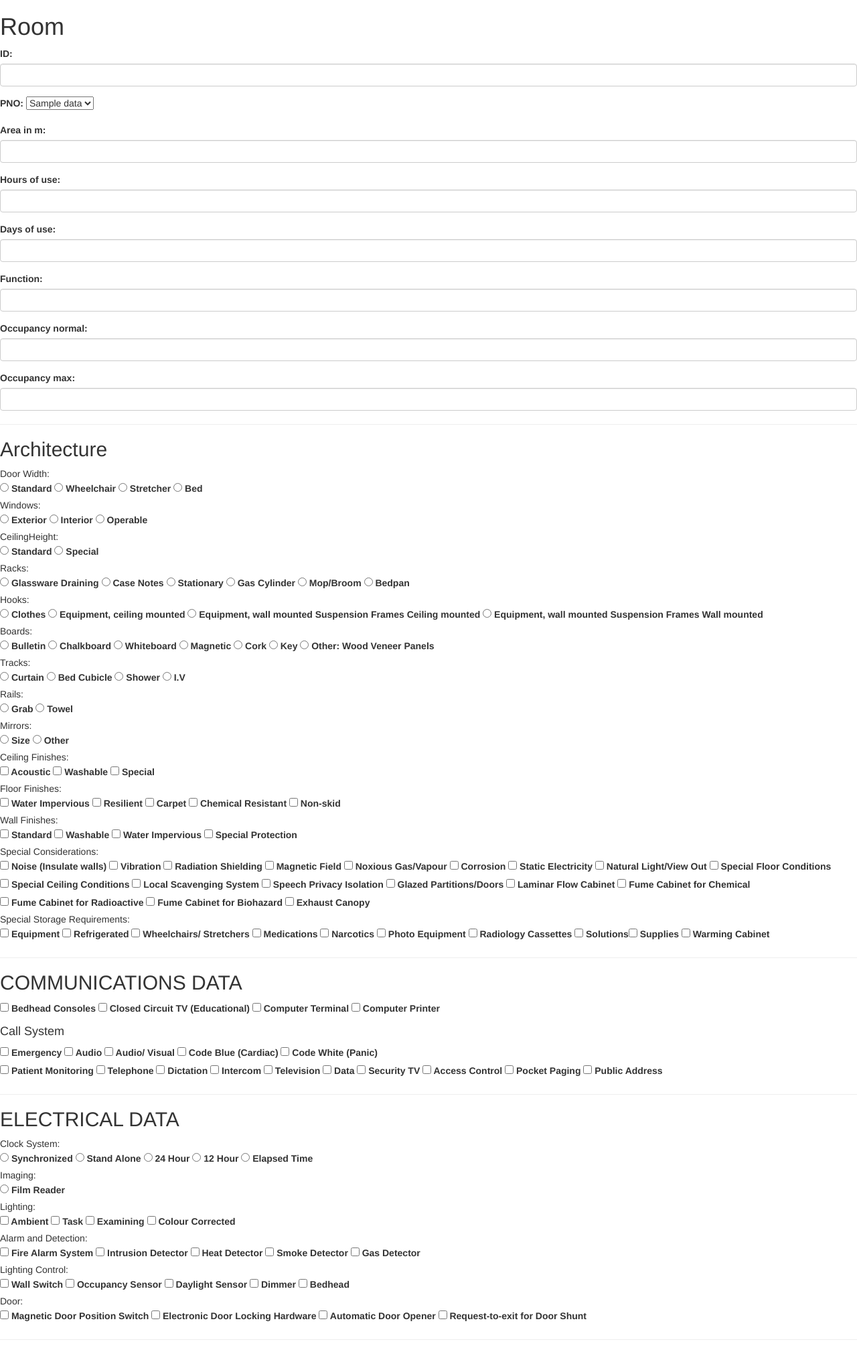
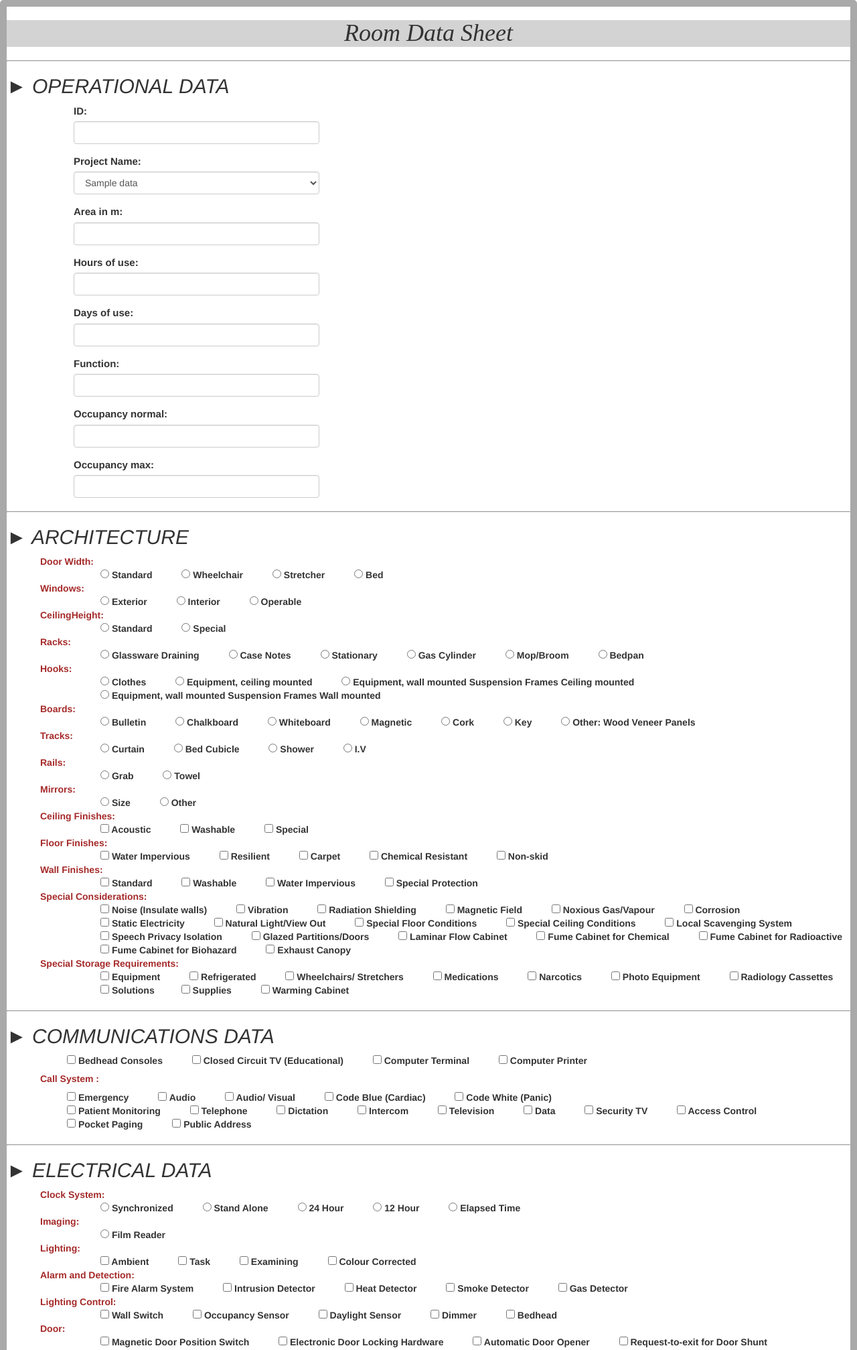
Before and after one commit to MoaazKhairy/Clinical-project-Web-PHP-Front-SQL, a PHP site: page /add_room_form.php in a window 1280 px wide. Shown: the top 2015 px of the page at 67% size. Run offline with PHP 8.4, Linux system fonts and the light colour scheme; tables that the repository leaves empty or names only in its code hold one stand-in row (values such as "Sample post").

Commit message:
Edit room form & list project

```diff
--- a/add_room_form.php
+++ b/add_room_form.php
@@ -11,20 +11,75 @@ $projects = $conn->query($sql);
   <link rel="stylesheet" href="https://maxcdn.bootstrapcdn.com/bootstrap/3.3.7/css/bootstrap.min.css">
   <script src="https://ajax.googleapis.com/ajax/libs/jquery/3.3.1/jquery.min.js"></script>
   <script src="https://maxcdn.bootstrapcdn.com/bootstrap/3.3.7/js/bootstrap.min.js"></script>
+
+  <style>
+	  h1 {
+	    text-align: center;
+	    background-color: lightgray ;
+	  }
+
+      hr {
+	    border-style: inset;
+        border-width: 1px;
+	  }
+	  div {
+	  	padding-left: 50px;
+	  }
+	  body{
+        border: 10px solid darkgrey;
+        border-radius: 5px;
+      }
+      input[type=submit] {
+      	background-color: #ccc;
+      	padding left: 200px;
+      	border-radius: 8px;
+        text-align: center;
+      }
+     .checkboxes {
+      text-align:left;
+     }
+
+    .checkboxes input{
+      margin: 0px 0px 0px 40px;
+     }
+
+     .checkboxes label{
+       margin: 0px 0px 0px 0px;
+     }
+     .radioboxes {
+      text-align:left;
+     }
+
+    .radioboxes input{
+      margin: 0px 0px 0px 40px;
+     }
+
+     .radioboxes label{
+       margin: 0px 0px 0px 0px;
+     }
+  </style>
 </head>
 <body>
 
 <form action="add_room.php" method="post">
 
-	<h1>Room</h1>
+	<h1> <em> <font face="Algerian"> Room Data Sheet </font> </em> </h1>
 
-	<div class="form-group">
-		<label for="id">ID:</label>
-		<input type="text" name="id" class="form-control" id="id" required>
+	<hr>
+
+	<h2> <em> &#9658; OPERATIONAL DATA </em> </h2>
+
+    <div>
+    	<div class="form-group row">
+			<div class="col-xs-4">
+				<label for="id" style="font-size:15px">ID:</label>
+				<input type="text" name="id" class="form-control " id="id" required>
 			</div>
-	<div class="form-group">
-		<label for="pno">PNO:</label>
-		<select name="pno" id="pno" required>
+	    </div>
+		<div class="form-group row">
+			<div class="col-xs-4">
+				<label for="pno" style="font-size:15px">Project Name:</label>
+				<select name="pno" class="form-control" id="pno" required>
 				<?php
 				while ($project = $projects->fetch_assoc()) {
 				echo '<option value="' . $project['projectNO'] . '">' . $project['projectName'] . '</option>';
@@ -32,37 +87,51 @@ $projects = $conn->query($sql);
 				?>
 				</select>
 		    </div>
-	<div class="form-group">
-		<label for="area_in_m">Area in m:</label>
+		</div>
+		<div class="form-group row">
+			<div class="col-xs-4">
+				<label for="area_in_m" style="font-size:15px">Area in m:</label>
 				<input type="number" name="area_in_m" class="form-control" id="area_in_m" required>
 			</div>
-	<div class="form-group">
-		<label for="hours_of_use">Hours of use:</label>
+		</div>
+		<div class="form-group row">
+			<div class="col-xs-4">
+				<label for="hours_of_use" style="font-size:15px">Hours of use:</label>
 				<input type="number" name="hours_of_use" class="form-control" id="hours_of_use" required>
 			</div>
-	<div class="form-group">
-		<label for="days_of_use">Days of use:</label>
+		</div>
+		<div class="form-group row">
+			<div class="col-xs-4">
+				<label for="days_of_use" style="font-size:15px">Days of use:</label>
 				<input type="number" name="days_of_use" class="form-control" id="days_of_use" required>
 			</div>
-	<div class="form-group">
-		<label for="function">Function:</label>
+		</div>
+		<div class="form-group row">
+			<div class="col-xs-4">
+				<label for="function" style="font-size:15px">Function:</label>
 				<input type="text" name="function" class="form-control" id="function" required>
 			</div>
-	<div class="form-group">
-		<label for="occupancy_normal">Occupancy normal:</label>
+		</div>
+		<div class="form-group row">
+			<div class="col-xs-4">
+				<label for="occupancy_normal" style="font-size:15px">Occupancy normal:</label>
 				<input type="number" name="occupancy_normal" class="form-control" id="occupancy_normal" required>
 			</div>
-	<div class="form-group">
-		<label for="occupancy_max">Occupancy max:</label>
+		</div>
+		<div class="form-group row">
+			<div class="col-xs-4">
+				<label for="occupancy_max" style="font-size:15px">Occupancy max:</label>
 				<input type="number" name="occupancy_max" class="form-control" id="occupancy_max" required>
 			</div>
-
+		</div>
+	</div>
 	<hr>
 
-	<h2>Architecture</h2>
+	<h2> <em> &#9658; ARCHITECTURE </em> </h2>
 
 	<div>
-		Door Width:<br>
+		<b style="color: brown"> Door Width: </b> <br>
+		<div class="radioboxes">
 			<label>
 				<input type="radio" name="DoorWidth" value="Standard" required> Standard
 			</label>
@@ -76,10 +145,12 @@ $projects = $conn->query($sql);
 				<input type="radio" name="DoorWidth" value="Bed" required> Bed
 			</label>
 		</div>
+	</div>
 
 
 	<div>
-		Windows:<br>
+		<b style="color: brown"> Windows: </b> <br>
+		<div class="radioboxes">
 			<label>
 				<input type="radio" name="Windows" value="Exterior" required> Exterior
 			</label>
@@ -90,9 +161,11 @@ $projects = $conn->query($sql);
 				<input type="radio" name="Windows" value="Operable" required> Operable
 			</label>
 		</div>
+	</div>
 
     <div>
-		CeilingHeight:<br>
+		<b style="color: brown"> CeilingHeight:</b> <br>
+		<div class="radioboxes">
 			<label>
 				<input type="radio" name="CeilingHeight" value="Standard" required> Standard
 			</label>
@@ -100,9 +173,11 @@ $projects = $conn->query($sql);
 				<input type="radio" name="CeilingHeight" value="Special" required> Special
 			</label>
 		</div>
+	</div>
 
     <div>
-		Racks:<br>
+		<b style="color: brown"> Racks: </b><br>
+		<div class="radioboxes">
 			<label>
 				<input type="radio" name="Racks" value="Glassware Draining" required> Glassware Draining
 			</label>
@@ -122,9 +197,11 @@ $projects = $conn->query($sql);
 				<input type="radio" name="Racks" value="Bedpan" required> Bedpan
 			</label>
 		</div>
+	</div>
 
     <div>
-		Hooks:<br>
+		<b style="color: brown"> Hooks:</b> <br>
+		<div class="radioboxes">
 			<label>
 				<input type="radio" name="Hooks" value="Clothes" required> Clothes
 			</label>
@@ -138,9 +215,11 @@ $projects = $conn->query($sql);
 				<input type="radio" name="Hooks" value="Equipment, wall mounted Suspension Frames Wall mounted" required> Equipment, wall mounted Suspension Frames Wall mounted
 			</label>
 		</div>
+	</div>
 
     <div>
-		Boards:<br>
+		<b style="color: brown"> Boards: </b> <br>
+		<div class="radioboxes">
 			<label>
 				<input type="radio" name="Boards" value="Bulletin" required> Bulletin
 			</label>
@@ -163,9 +242,11 @@ $projects = $conn->query($sql);
 				<input type="radio" name="Boards" value="Other: Wood Veneer Panels" required> Other: Wood Veneer Panels
 			</label>
 		</div>
+	</div>
 
     <div>
-		Tracks:<br>
+		<b style="color: brown"> Tracks: </b> <br>
+		<div class="radioboxes">
 			<label>
 				<input type="radio" name="Tracks" value="Curtain" required> Curtain
 			</label>
@@ -179,9 +260,11 @@ $projects = $conn->query($sql);
 				<input type="radio" name="Tracks" value="I.V" required> I.V
 			</label>
 		</div>
+	</div>
 
     <div>
-		Rails:<br>
+		<b style="color: brown"> Rails: </b> <br>
+		<div class="radioboxes">
 			<label>
 				<input type="radio" name="Rails" value="Grab" required> Grab
 			</label>
@@ -189,9 +272,11 @@ $projects = $conn->query($sql);
 				<input type="radio" name="Rails" value="Towel" required> Towel
 			</label>
 		</div>
+	</div>
 
     <div>
-		Mirrors:<br>
+		<b style="color: brown"> Mirrors:</b> <br>
+		<div class="radioboxes">
 			<label>
 				<input type="radio" name="Mirrors" value="Size" required> Size
 			</label>
@@ -199,9 +284,11 @@ $projects = $conn->query($sql);
 				<input type="radio" name="Mirrors" value="Other" required> Other
 			</label>
 		</div>
+	</div>
 
 	<div>
-		Ceiling Finishes:<br>
+		<b style="color: brown"> Ceiling Finishes: </b> <br>
+		<div class="checkboxes">
 			<label>
 				<input type="checkbox" name="CeilingFinishes[]" value="Acoustic"> Acoustic
 			</label>
@@ -212,9 +299,11 @@ $projects = $conn->query($sql);
 				<input type="checkbox" name="CeilingFinishes[]" value="Special"> Special
 			</label>
 		</div>
+	</div>
 
 	<div>
-		Floor Finishes:<br>
+		<b style="color: brown"> Floor Finishes:</b> <br>
+		<div class="checkboxes">
 			<label>
 				<input type="checkbox" name="FloorFinishes[]" value="Water Impervious"> Water Impervious
 			</label>
@@ -231,9 +320,11 @@ $projects = $conn->query($sql);
 				<input type="checkbox" name="FloorFinishes[]" value="Non-skid"> Non-skid
 			</label>
 		</div>
+	</div>
 
 	<div>
-		Wall Finishes:<br>
+		<b style="color: brown"> Wall Finishes: </b> <br>
+		<div class="checkboxes">
 			<label>
 				<input type="checkbox" name="WallFinishes[]" value="Standard"> Standard
 			</label>
@@ -247,9 +338,11 @@ $projects = $conn->query($sql);
 				<input type="checkbox" name="WallFinishes[]" value="Special Protection"> Special Protection
 			</label>
 		</div>
+	</div>
 
 	<div>
-		Special Considerations:<br>
+		<b style="color: brown"> Special Considerations: </b> <br>
+		<div class="checkboxes">
 			<label>
 				<input type="checkbox" name="SpecialConsiderations[]" value="Noise (Insulate walls)"> Noise (Insulate walls)
 			</label>
@@ -305,9 +398,11 @@ $projects = $conn->query($sql);
 				<input type="checkbox" name="SpecialConsiderations[]" value="Exhaust Canopy"> Exhaust Canopy
 			</label>
 		</div>
+	</div>
 
 	<div>
-		Special Storage Requirements:<br>
+		<b style="color: brown"> Special Storage Requirements: </b> <br>
+		<div class="checkboxes">
 			<label>
 				<input type="checkbox" name="SpecialStorageRequirements[]" value="Equipment"> Equipment
 			</label>
@@ -338,12 +433,13 @@ $projects = $conn->query($sql);
 				<input type="checkbox" name="SpecialStorageRequirements[]" value="Warming Cabinet"> Warming Cabinet
 			</label>
 		</div>
+	</div>
 
 	<hr>
 
-	<h2>COMMUNICATIONS DATA</h2>
+	<h2> <em> &#9658; COMMUNICATIONS DATA </em> </h2>
 
-    <div>
+    <div  class="checkboxes">
 		<label>
 			<input type="checkbox" name="Communications[]" value="Bedhead Consoles"> Bedhead Consoles
 		</label>
@@ -356,7 +452,7 @@ $projects = $conn->query($sql);
 		<label>
 			<input type="checkbox" name="Communications[]" value="Computer Printer"> Computer Printer
 		</label>
-		<h4> Call System </h4>
+		 <h5> <b style="color: brown">Call System : </b> </h5>
 		<label>
 			<input type="checkbox" name="Communications[]" value="Emergency"> Emergency
 		</label>
@@ -407,10 +503,11 @@ $projects = $conn->query($sql);
 
 	<hr>
 
-	<h2>ELECTRICAL DATA</h2>
+	<h2> <em> &#9658; ELECTRICAL DATA </em> </h2>
 
 	<div>
-		Clock System:<br>
+		<b style="color: brown"> Clock System: </b> <br>
+		<div class="checkboxes">
 			<label>
 				<input type="radio" name="ClockSystem" value="Synchronized" required> Synchronized
 			</label>
@@ -427,16 +524,20 @@ $projects = $conn->query($sql);
 				<input type="radio" name="ClockSystem" value="Elapsed Time" required> Elapsed Time
 			</label>
 		</div>
+	</div>
 
 	<div>
-		Imaging:<br>
+		<b style="color: brown"> Imaging: </b> <br>
+		<div class="checkboxes">
 			<label>
 				<input type="radio" name="Imaging" value="Film Reader" required> Film Reader
 			</label>
 		</div>
+	</div>
 
 	<div>
-		Lighting:<br>
+		<b style="color: brown"> Lighting: </b> <br>
+		<div class="checkboxes">
 			<label>
 				<input type="checkbox" name="Lighting[]" value="Ambient"> Ambient
 			</label>
@@ -450,9 +551,11 @@ $projects = $conn->query($sql);
 				<input type="checkbox" name="Lighting[]" value="Colour Corrected"> Colour Corrected
 			</label>
 		</div>
+	</div>
 
 	<div>
-		Alarm and Detection:<br>
+		<b style="color: brown"> Alarm and Detection:</b> <br>
+		<div class="checkboxes">
 			<label>
 				<input type="checkbox" name="Alarm[]" value=" Fire Alarm System">  Fire Alarm System
 			</label>
@@ -469,9 +572,11 @@ $projects = $conn->query($sql);
 				<input type="checkbox" name="Alarm[]" value="Gas Detector"> Gas Detector
 			</label>
 		</div>
+	</div>
 
 	<div>
-		Lighting Control:<br>
+		<b style="color: brown"> Lighting Control:</b> <br>
+		<div class="checkboxes">
 			<label>
 				<input type="checkbox" name="LightingControl[]" value="Wall Switch"> Wall Switch
 			</label>
@@ -488,9 +593,11 @@ $projects = $conn->query($sql);
 				<input type="checkbox" name="LightingControl[]" value="Bedhead"> Bedhead
 			</label>
 		</div>
+	</div>
 
 	<div>
-		Door:<br>
+		<b style="color: brown"> Door:</b> <br>
+		<div class="checkboxes">
 			<label>
 				<input type="checkbox" name="Doors[]" value="Magnetic Door Position Switch"> Magnetic Door Position Switch
 			</label>
@@ -504,13 +611,15 @@ $projects = $conn->query($sql);
 				<input type="checkbox" name="Doors[]" value="Request-to-exit for Door Shunt"> Request-to-exit for Door Shunt
 			</label>
 		</div>
+	</div>
 
 	<hr>
 
-	<h2>MECHANICAL DATA</h2>
+	<h2> <em> &#9658; MECHANICAL DATA </em> </h2>
 
 	<div>
-		Temperature:<br>
+		<b style="color: brown"> Temperature:</b> <br>
+		<div class="radioboxes">
 			<label>
 				<input type="radio" name="Temperature" value="Standard (23ºC)" required> Standard (23ºC)
 			</label>
@@ -518,9 +627,11 @@ $projects = $conn->query($sql);
 				<input type="radio" name="Temperature" value="Special" required> Special
 			</label>
 		</div>
+	</div>
 
 	<div>
-		Humidity:<br>
+		<b style="color: brown"> Humidity: </b> <br>
+		<div class="radioboxes">
 			<label>
 				<input type="radio" name="Humidity" value="Standard (35% min)" required> Standard (35% min)
 			</label>
@@ -528,9 +639,11 @@ $projects = $conn->query($sql);
 				<input type="radio" name="Humidity" value="Special" required> Special
 			</label>
 		</div>
+	</div>
 
 	<div>
-		Room Pressurization:<br>
+		<b style="color: brown"> Room Pressurization: </b> <br>
+		<div class="radioboxes">
 			<label>
 				<input type="radio" name="RoomPressurization" value="Equal" required> Equal
 			</label>
@@ -544,13 +657,15 @@ $projects = $conn->query($sql);
 				<input type="radio" name="RoomPressurization" value="Reversible" required> Reversible
 			</label>
 		</div>
+	</div>
 
 
     <hr>
-    <h2>PLUMBING DATA</h2>
+    <h2> <em>  &#9658; PLUMBING DATA </em> </h2>
 
     <div>
-		Drainage:<br>
+		<b style="color: brown"> Drainage: </b> <br>
+		<div class="checkboxes">
 			<label>
 				<input type="checkbox" name="Drainage[]" value="Sanitary"> Sanitary
 			</label>
@@ -579,9 +694,11 @@ $projects = $conn->query($sql);
 				<input type="checkbox" name="Drainage[]" value="Housekeeping Vacuum"> Housekeeping Vacuum
 			</label>
 		</div>
+	</div>
 
 	<div>
-		Fixtures and Fittings:<br>
+		<b style="color: brown"> Fixtures and Fittings: </b> <br>
+		<div class = "checkboxes">
 			<label>
 				<input type="checkbox" name="Fixtures[]" value="With Garburator"> With Garburator
 			</label>
@@ -640,9 +757,11 @@ $projects = $conn->query($sql);
 				<input type="checkbox" name="Fixtures[]" value="Baby Bath"> Baby Bath
 			</label>
 		</div>
+	</div>
 
     <div>
-		Gases:<br>
+		<b style="color: brown"> Gases: </b> <br>
+        <div class = "checkboxes">
 			<label>
 				<input type="checkbox" name="Gases[]" value="Medical Vacuum"> Medical Vacuum
 			</label>
@@ -671,9 +790,11 @@ $projects = $conn->query($sql);
 				<input type="checkbox" name="Gases[]" value="Shop Compressed Air"> Shop Compressed Air
 			</label>
 		</div>
+	</div>
 
     <div>
-		Accessories:<br>
+		<b style="color: brown"> Accessories: </b> <br>
+		<div class = "checkboxes">
 			<label>
 				<input type="checkbox" name="Accessories[]" value="Bed Pan Sprayer"> Bed Pan Sprayer
 			</label>
@@ -687,11 +808,16 @@ $projects = $conn->query($sql);
 				<input type="checkbox" name="Accessories[]" value="Hands Free Operation (eg. Infra-red control)"> Hands Free Operation (eg. Infra-red control)
 			</label>
 		</div>
+	</div>
 
 
-
-	<input type="submit" value="Go">
-
+    <div  style="float: right; padding-right: 100px; ">
+		<input type="submit" class="submit" value="Go" style= "font-size: 50px; padding: 1px 40px; box-shadow: 0 8px 16px 0 rgba(0,0,0,0.2), 0 6px 20px 0 rgba(0,0,0,0.19); ">
+    </div>
+    <br>
+    <br>
+    <br>
+    <br>
 </form>
 </body>
 </html>
```
Also changed, not shown: list_projects.php (+1 -10 lines). Lines whose indentation alone changed are shown as unchanged.
